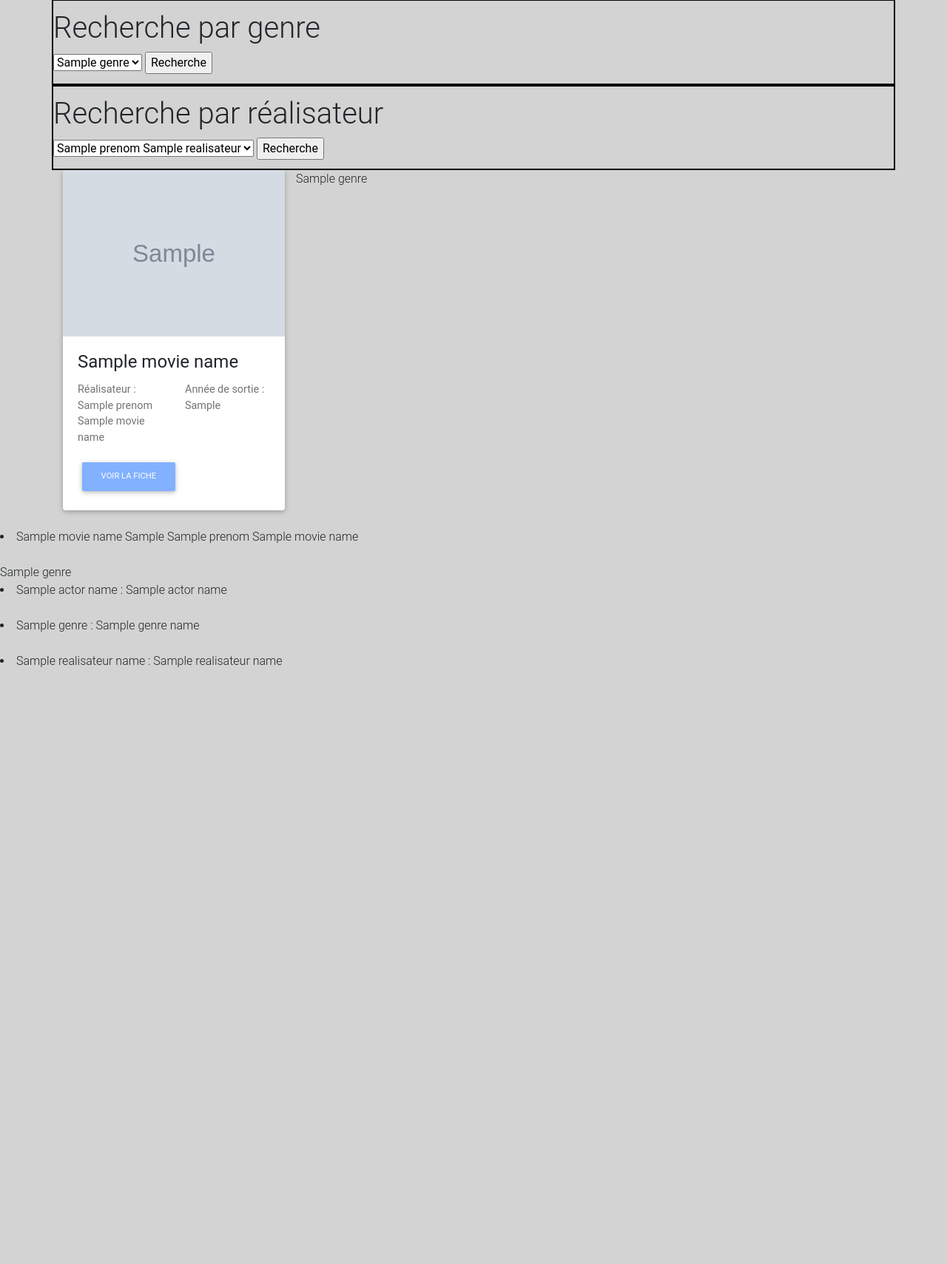
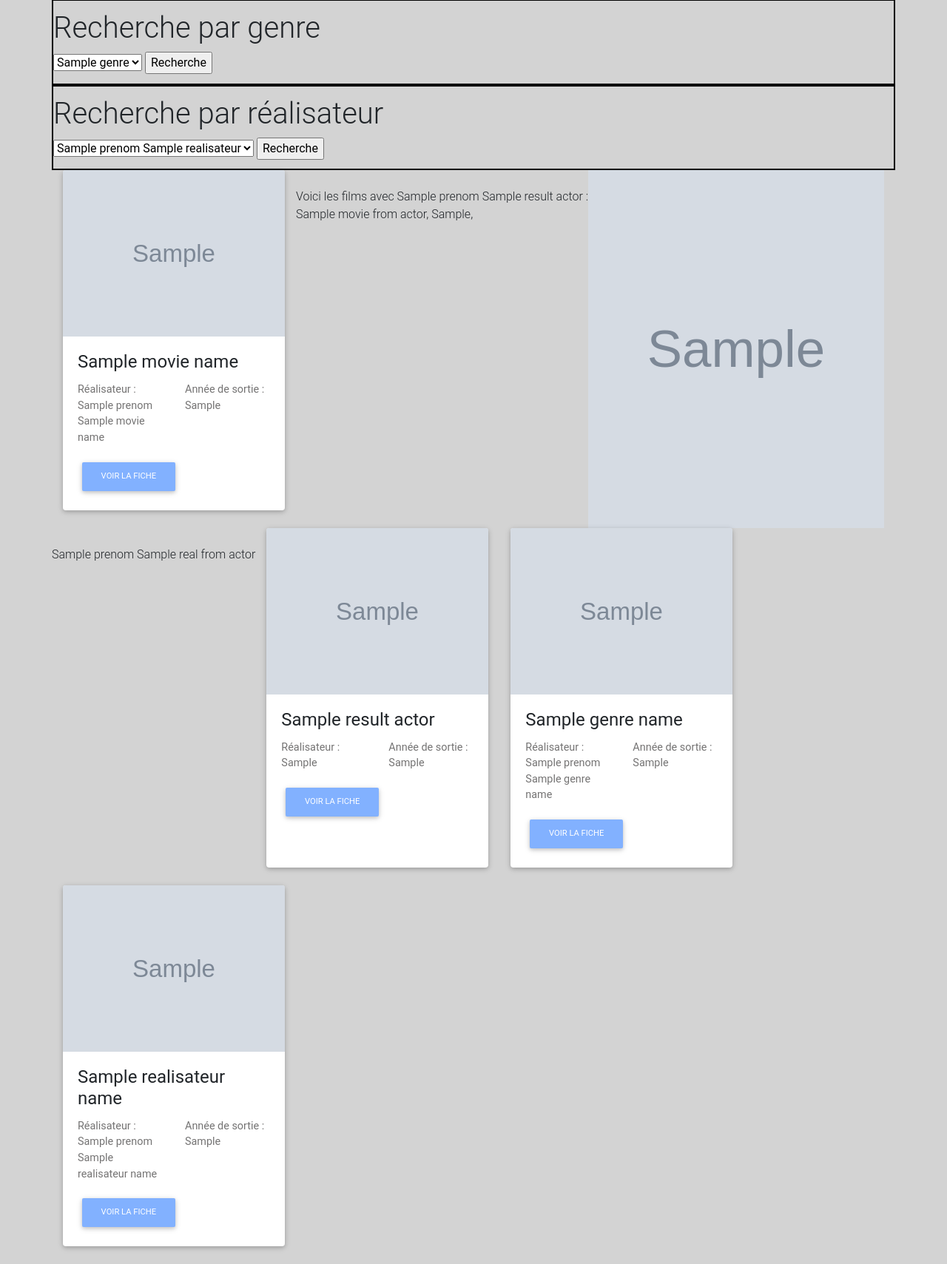
Before and after one commit to kvnbrnrd/Projet_Liste_de_films, a PHP site: the page made by Views/HomeView.php in a window 1280 px wide. Shown: the part 288-1997 px from the top of the page at 74% size. Before the commit the page ends 1190 px from the top, so only its background shows below. Run offline with PHP 8.4, Linux system fonts and the light colour scheme; the template is opened without the code that fills it: most values are stand-ins (such as "Sample title", 1, 10 or a date in 2020); grey boxes marked "Sample" are stand-in pictures; some libraries are stand-ins or nearby versions.

Commit message:
merge de vendredi soir

```diff
--- a/Views/HomeView.php
+++ b/Views/HomeView.php
@@ -79,10 +79,10 @@
 
 <div class="container">
 
-
     <!-- Card deck -->
     <div class="card-deck">
 
+        <!-- AFFICHER RESULTATS PAR TITRE-->
         <!-- isset : vérifie si $movie_name existe, et si oui, fait une boucle avec le code de la carte bootstrap -->
         <?php if(isset($movie_name)){
             foreach ($movie_name as $key => $value) : ?>
@@ -113,54 +113,139 @@
 
                 </div>
             <?php endforeach;
-                    foreach($movie_name as $key => $value){
-                        echo $key['genres'].$value['genre'];
+        }?>
+
+        <!-- AFFICHER RESULTATS PAR ACTEURS-->
+        <?php
+
+            echo "<br>";
+            echo "Voici les films avec ";
+            foreach ($result_actor as $key => $value) {
+                echo $value['prenom'] . " " . $value['nom'] . " :";
+            }
+            echo "<br>";
+
+            foreach ($movie_from_actor as $key => $value) {
+                foreach ($value as $value) {
+                    echo $value['titre'] . ", " . $value['annee_sortie'] . ", " . "<img src=".$value['url_img']."><br>";
                 }
             }
-            ?>
-    </div>
+
+            // A mettre dans la carte pour les realisateurs YOUHOU;
+            foreach ($real_from_actor as $key => $value) {
+                foreach ($value as $value) {
+                    echo $value['prenom'] . " " . $value['nom'] . "<br>";
+                }
+            }
+
+
+        if(isset($result_actor)){
+            foreach ($result_actor as $key => $value) : ?>
+                <!-- Card -->
+                <div class="card mb-4">
+
+                    <!--Image de la carte-->
+                    <div class="view overlay">
+                        <img class="card-img-top poster_film" src="<?=$key['films'].$value['url_img']?>" alt="poster du film">
+                        <!-- ajouter l'url du film dans le href du a ; <a href="index.php?page=Film&id_film=php $key['films'].$value['id_film']?>"></a> -->
+                        <a href="index.php?page=Film&id_film=<?=$key['films'].$value['id_film']?>">
+                            <div class="mask rgba-white-slight"></div>
+                        </a>
                     </div>
 
+                    <!--Contenu de la carte-->
+                    <div class="card-body">
+                        <!--Title-->
+                        <h4 class="card-title"><?=$key['films'].$value['titre']?></h4>
+                        <!--Text-->
+                        <div class="row">
+                            <p class="card-text col-6">Réalisateur : <?php
+                            foreach ($real_from_actor as $key => $value) {
+                                echo $value;
+                            }?></p>
+                            <p class="card-text col-6">Année de sortie : <?=$value['annee_sortie']?></p>
+                        </div>
+                        <!-- Provides extra visual weight and identifies the primary action in a set of buttons -->
+                        <a type="button" class="btn btn-light-blue btn-md" href="index.php?page=Film&id_film=<?=$key['films'].$value['id_film']?>">Voir la fiche</a>
+                    </div>
 
-
-    <!-- AFFICHER RESULTATS PAR TITRE-->
-    <?php if(isset($movie_name)){
-                foreach ($movie_name as $key => $value) : ?>
-            <li><?=$key['films'].$value['titre']?> <?=$key['films'].$value['annee_sortie']?> <?=$key['realisateurs'].$value['prenom']?> <?=$key['realisateurs'].$value['nom']?></li><br>
+                </div>
             <?php endforeach;
-                foreach($movie_name as $key => $value){
-                    echo $key['genres'].$value['genre'];
-                }
         } ?>
-
-
-    <!-- AFFICHER RESULTATS PAR ACTEURS-->
-        <?php if(isset($actor_name)){
-            foreach ($actor_name as $key => $value) : ?>
-           <li><?=$key['acteurs'].$value['nom']?> : <?=$key['films'].$value['titre']?></li><br>
-        <?php endforeach; } ?>
-
 
             <!-- AFFICHER RESULTATS PAR GENRE-->
         <?php if(isset($genre_name) && !empty($genre_name)){
             foreach ($genre_name as $key => $value) : ?>
-           <li><?=$key['genres'].$value['genre']?> : <?=$key['films'].$value['titre']?></li><br>
-        <?php endforeach; }
-        elseif(isset($genre_name)){
+                <!-- Card -->
+                <div class="card mb-4">
+
+                    <!--Image de la carte-->
+                    <div class="view overlay">
+                        <img class="card-img-top poster_film" src="<?=$key['films'].$value['url_img']?>" alt="poster du film">
+                        <!-- ajouter l'url du film dans le href du a ; <a href="index.php?page=Film&id_film=php $key['films'].$value['id_film']?>"></a> -->
+                        <a href="index.php?page=Film&id_film=<?=$key['films'].$value['id_film']?>">
+                            <div class="mask rgba-white-slight"></div>
+                        </a>
+                    </div>
+
+                    <!--Contenu de la carte-->
+                    <div class="card-body">
+                        <!--Title-->
+                        <h4 class="card-title"><?=$key['films'].$value['titre']?></h4>
+                        <!--Text-->
+                        <div class="row">
+                            <p class="card-text col-6">Réalisateur : <?=$key['realisateurs'].$value['prenom']?> <?=$key['realisateurs'].$value['nom']?></p>
+                            <p class="card-text col-6">Année de sortie : <?=$key['films'].$value['annee_sortie']?></p>
+                        </div>
+                        <!-- Provides extra visual weight and identifies the primary action in a set of buttons -->
+                        <a type="button" class="btn btn-light-blue btn-md" href="index.php?page=Film&id_film=<?=$key['films'].$value['id_film']?>">Voir la fiche</a>
+                    </div>
+
+                </div>
+            <?php endforeach;
+        }   elseif(isset($genre_name)){
                 echo "Nous n'avons pas de films dans cette catégorie.";
-        } ?>
+            }
+        ?>
 
 
         <!-- AFFICHER RESULTATS PAR REALISATEURS-->
             <?php if(isset($realisateur_name)){
                 foreach ($realisateur_name as $key => $value) : ?>
-           <li><?=$key['realisateurs'].$value['nom']?> : <?=$key['films'].$value['titre']?></li><br>
-        <?php endforeach; } ?>
+                    <!-- Card -->
+                    <div class="card mb-4">
+
+                        <!--Image de la carte-->
+                        <div class="view overlay">
+                            <img class="card-img-top poster_film" src="<?=$key['films'].$value['url_img']?>" alt="poster du film">
+                            <!-- ajouter l'url du film dans le href du a ; <a href="index.php?page=Film&id_film=php $key['films'].$value['id_film']?>"></a> -->
+                            <a href="index.php?page=Film&id_film=<?=$key['films'].$value['id_film']?>">
+                                <div class="mask rgba-white-slight"></div>
+                            </a>
+                        </div>
+
+                        <!--Contenu de la carte-->
+                        <div class="card-body">
+                            <!--Title-->
+                            <h4 class="card-title"><?=$key['films'].$value['titre']?></h4>
+                            <!--Text-->
+                            <div class="row">
+                                <p class="card-text col-6">Réalisateur : <?=$key['realisateurs'].$value['prenom']?> <?=$key['realisateurs'].$value['nom']?></p>
+                                <p class="card-text col-6">Année de sortie : <?=$key['films'].$value['annee_sortie']?></p>
+                            </div>
+                            <!-- Provides extra visual weight and identifies the primary action in a set of buttons -->
+                            <a type="button" class="btn btn-light-blue btn-md" href="index.php?page=Film&id_film=<?=$key['films'].$value['id_film']?>">Voir la fiche</a>
+                        </div>
+                    </div>
+                <?php endforeach;
+            } ?>
 
 
 
-
-
+    <!-- ferme le card deck -->
+    </div>
+<!-- ferme le container -->
+</div>
 
 
 
```
Also changed, not shown: Controllers/HomeController.php (+10 -1 lines), Models/Film.php (+14 -28 lines). Lines whose indentation alone changed are shown as unchanged.
